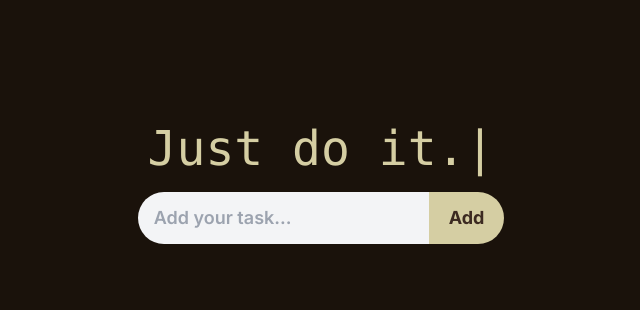
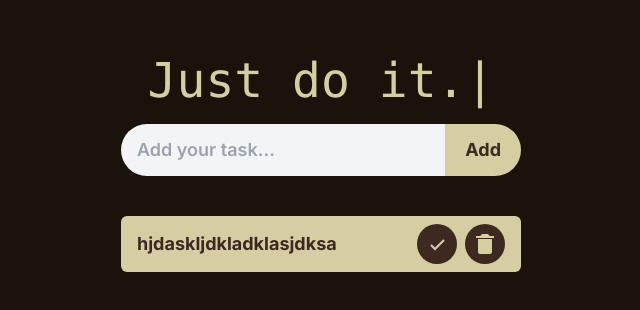
Before and after one commit to imdeepss/todo-app, a Next.js app: page / in a window 1280 px wide. Shown: the part 216-526 px from the top of the page, without its empty margins (319-959 px from the left). Built offline with nearby package versions, Linux system fonts and the light colour scheme.

Commit message:
fix: adding tasklist ui

```diff
--- a/src/app/components/icons/CorrectIcon.tsx
+++ b/src/app/components/icons/CorrectIcon.tsx
@@ -7,7 +7,7 @@ const CorrectIcon = () => {
       width="24"
       height="24"
       viewBox="0 0 24 24"
-      fill="rgba(0, 0, 0, 1)"
+      fill="rgb(213, 206, 163)"
     >
       <path d="M10 15.586l-3.293-3.293-1.414 1.414L10 18.414l9.707-9.707-1.414-1.414z"></path>
     </svg>
--- a/src/app/components/icons/DeleteIcon.tsx
+++ b/src/app/components/icons/DeleteIcon.tsx
@@ -7,7 +7,7 @@ const DeleteIcon = () => {
       width="24"
       height="24"
       viewBox="0 0 24 24"
-      fill="rgba(0, 0, 0, 1)"
+      fill="rgb(213, 206, 163)"
     >
       <path d="M6 7H5v13a2 2 0 002 2h10a2 2 0 002-2V7H6zm10.618-3L15 2H9L7.382 4H3v2h18V4z"></path>
     </svg>
--- /dev/null
+++ b/src/app/components/types/index.ts
@@ -0,0 +1,3 @@
+export type TaskListType = {
+  task: string;
+};
--- /dev/null
+++ b/src/app/components/ui/TaskList.tsx
@@ -0,0 +1,20 @@
+import { CorrectIcon, DeleteIcon } from "../icons"
+import { TaskListType } from "../types"
+
+const TaskList = ({ task }: TaskListType) => {
+    return (
+        <div className="px-4 py-2 rounded-md bg-pale-gold flex justify-between gap-4 items-center w-full">
+            <p className="text-lg font-bold text-coffee-brown">{task}</p>
+            <div className="flex gap-2">
+                <button type="button" className="rounded-full bg-coffee-brown p-2">
+                    <CorrectIcon />
+                </button>
+                <button type="button" className="rounded-full bg-coffee-brown p-2">
+                    <DeleteIcon />
+                </button>
+            </div>
+        </div>
+    )
+}
+
+export default TaskList
--- /dev/null
+++ b/src/app/components/ui/index.ts
@@ -0,0 +1 @@
+export { default as TaskList } from './TaskList';
--- a/src/app/page.tsx
+++ b/src/app/page.tsx
@@ -1,6 +1,9 @@
+import { TaskList } from "./components/ui";
+
 export default function Home() {
   return (
     <main className="bg-dark-brown w-full min-h-screen p-20 flex justify-center items-center">
+      <div className="">
         <section className="text-center">
           <h1 className="text-5xl font-mono font-normal text-pale-gold mb-5 text-center">
             Just do it.|
@@ -23,6 +26,10 @@ export default function Home() {
           {/* Adding Date and time */}
           {/* list of task */}
         </section>
+        <section className="py-10 flex flex-col gap-2 w-[400px]">
+          <TaskList task="hjdaskljdkladklasjdksa" />
+        </section>
+      </div>
     </main>
   );
 }
```
Also changed, not shown: src/app/components/layouts/index.ts (added), src/app/components/ui/Button.tsx (added). Lines whose indentation alone changed are shown as unchanged.
